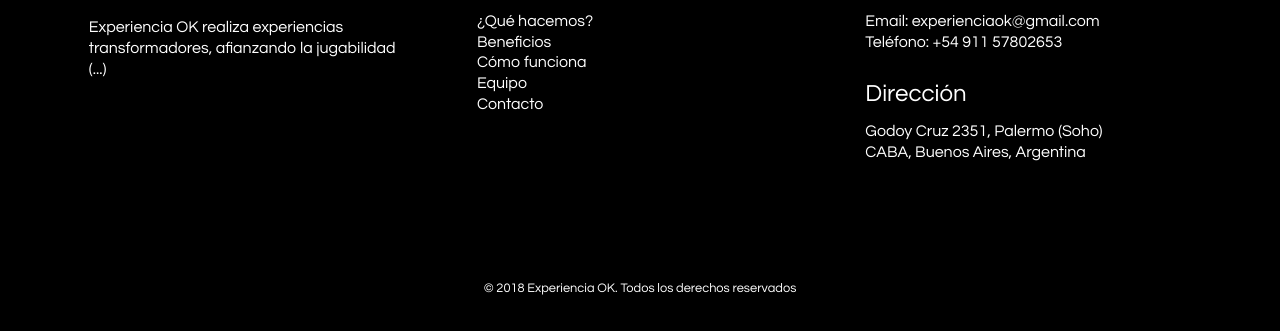
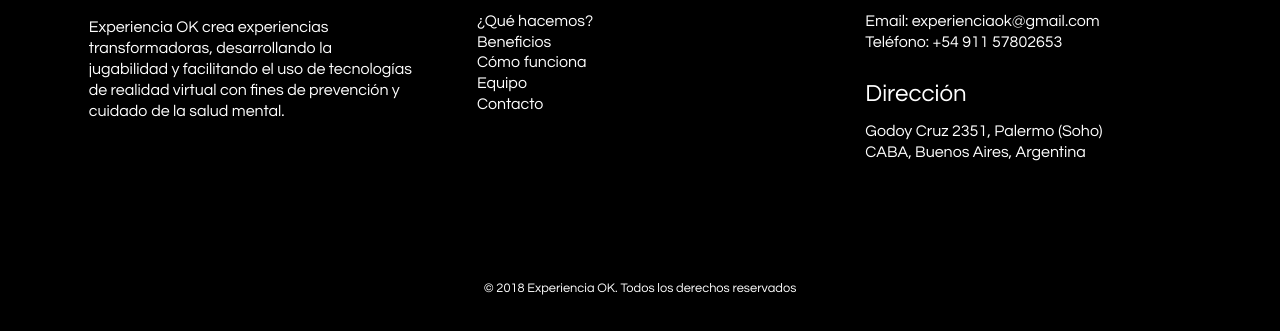
Before and after one commit to ExperienciaOK/eoktest.github.io, a plain HTML site: page index.html in a window 1280 px wide. Shown: the part 5058-5389 px from the top of the page. Drawn offline with Linux system fonts and the light colour scheme.

Commit message:
Update index.html

```diff
--- a/index.html
+++ b/index.html
@@ -94,7 +94,7 @@
 			<div class="widgetContainer">
 				<div class="footerWidget">
 					<img class="footerLogo" src="img/logo_experienciaok.png"/>
-					<p class="small">Experiencia OK realiza experiencias transformadores, afianzando la jugabilidad (...)</p>
+					<p class="small">Experiencia OK crea experiencias transformadoras, desarrollando la jugabilidad y facilitando el uso de tecnologías de realidad virtual con fines de prevención y cuidado de la salud mental.</p>
 				</div>
 				<div class="footerWidget">
 					<h3>Menú</h3>
```
